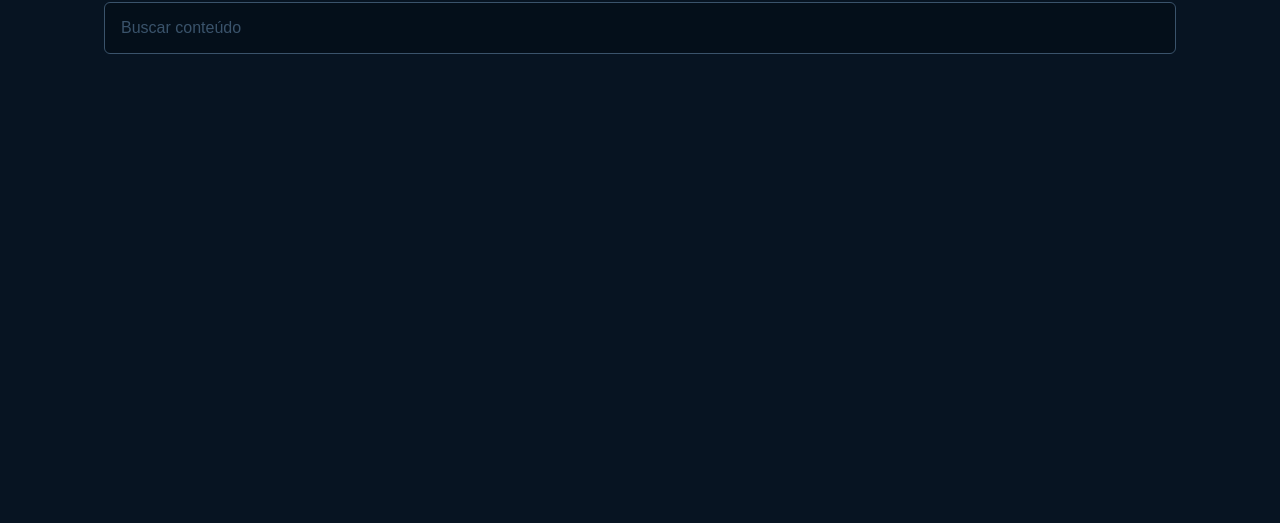
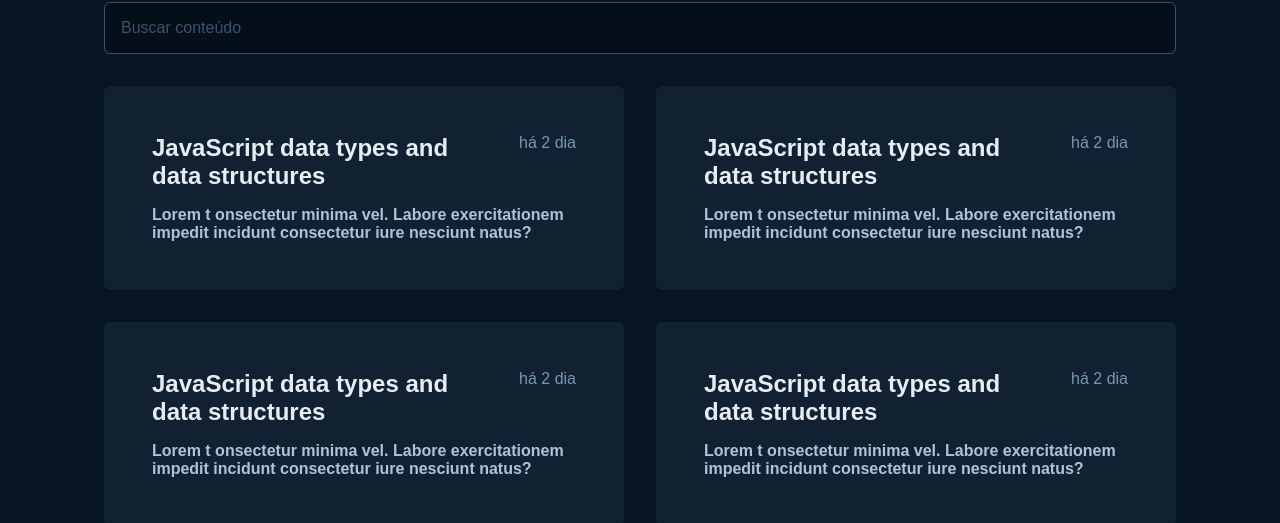
Before and after one commit to NetoResende/git-hub-blog, a React (Vite) app: page / in a window 1280 px wide. Shown: the part 476-999 px from the top of the page. Before the commit the page ends 800 px from the top, so only its background shows below. Built offline with nearby package versions, Linux system fonts and the light colour scheme.

Commit message:
Concluída a primeira parte visual da página

```diff
--- a/src/pages/home/Home.tsx
+++ b/src/pages/home/Home.tsx
@@ -1,5 +1,12 @@
 import { ArrowSquareOut, Buildings, GithubLogo, Users } from "phosphor-react";
-import { AsideContent, ProfileContainer, ProfileContent, PublicattedContent } from "./styled";
+import {
+  AsideContent,
+  MainContainer,
+  MainContent,
+  ProfileContainer,
+  ProfileContent,
+  PublicattedContent,
+} from "./styled";
 import { FormInput } from "./components/Form";
 
 export function Home() {
@@ -45,7 +52,49 @@ export function Home() {
         <p>Publicações</p>
         <span>5 Publicações</span>
       </PublicattedContent>
-      <FormInput/>
+      <FormInput />
+      <MainContainer>
+        <MainContent>
+          <header>
+            <p>JavaScript data types and data structures</p>
+            <span>há 2 dia</span>
+          </header>
+          <strong>
+            Lorem t onsectetur minima vel. Labore exercitationem impedit
+            incidunt consectetur iure nesciunt natus?
+          </strong>
+        </MainContent>
+        <MainContent>
+          <header>
+            <p>JavaScript data types and data structures</p>
+            <span>há 2 dia</span>
+          </header>
+          <strong>
+            Lorem t onsectetur minima vel. Labore exercitationem impedit
+            incidunt consectetur iure nesciunt natus?
+          </strong>
+        </MainContent>
+        <MainContent>
+          <header>
+            <p>JavaScript data types and data structures</p>
+            <span>há 2 dia</span>
+          </header>
+          <strong>
+            Lorem t onsectetur minima vel. Labore exercitationem impedit
+            incidunt consectetur iure nesciunt natus?
+          </strong>
+        </MainContent>
+        <MainContent>
+          <header>
+            <p>JavaScript data types and data structures</p>
+            <span>há 2 dia</span>
+          </header>
+          <strong>
+            Lorem t onsectetur minima vel. Labore exercitationem impedit
+            incidunt consectetur iure nesciunt natus?
+          </strong>
+        </MainContent>
+      </MainContainer>
 
     </div>
   );
--- a/src/pages/home/components/Form/styled.ts
+++ b/src/pages/home/components/Form/styled.ts
@@ -15,6 +15,7 @@ export const FormContent = styled.form`
    background: ${props=>props.theme.colors["base-input"]};
    border: 1px solid ${props => props.theme.colors["base-label"]};
    margin-top: 1rem;
+   color: ${props => props.theme.colors["base-text"]};
    &::placeholder {
     color: ${props => props.theme.colors["base-label"]};
    }
--- a/src/pages/home/styled.ts
+++ b/src/pages/home/styled.ts
@@ -90,3 +90,47 @@ export const PublicattedContent = styled.div`
     color: ${props=>props.theme.colors["base-span"]}
   }
 `;
+
+export const MainContainer = styled.main`
+    width: 100%;
+    max-width: 1120px;
+    margin: 0 auto;
+    padding: 0 1.5rem;
+    margin-top: 2rem;
+
+    display: grid;
+    grid-template-columns: repeat(2, 1fr);
+    gap: 2rem;
+
+`;
+
+export const MainContent = styled.div`
+  background: ${props =>props.theme.colors["base-post"]};
+  border-radius: 6px;
+  padding: 3rem;
+  border: 0;
+
+    header {
+      display: flex;
+      align-items: start;
+      justify-content: space-between;
+
+      p {
+        width: 300px;
+        color:  ${props =>props.theme.colors["base-title"]};
+        font-size: 1.5rem;
+        font-weight: bold;
+        margin-bottom: 1rem;
+      }
+    }
+  strong {
+   display: block;
+   font-size: 1rem;
+   color: ${props =>props.theme.colors["base-text"]};
+  }
+
+  &:hover {
+    border: 1px solid ${props=>props.theme.colors["base-subtitle"]};
+  }
+
+`;
```
